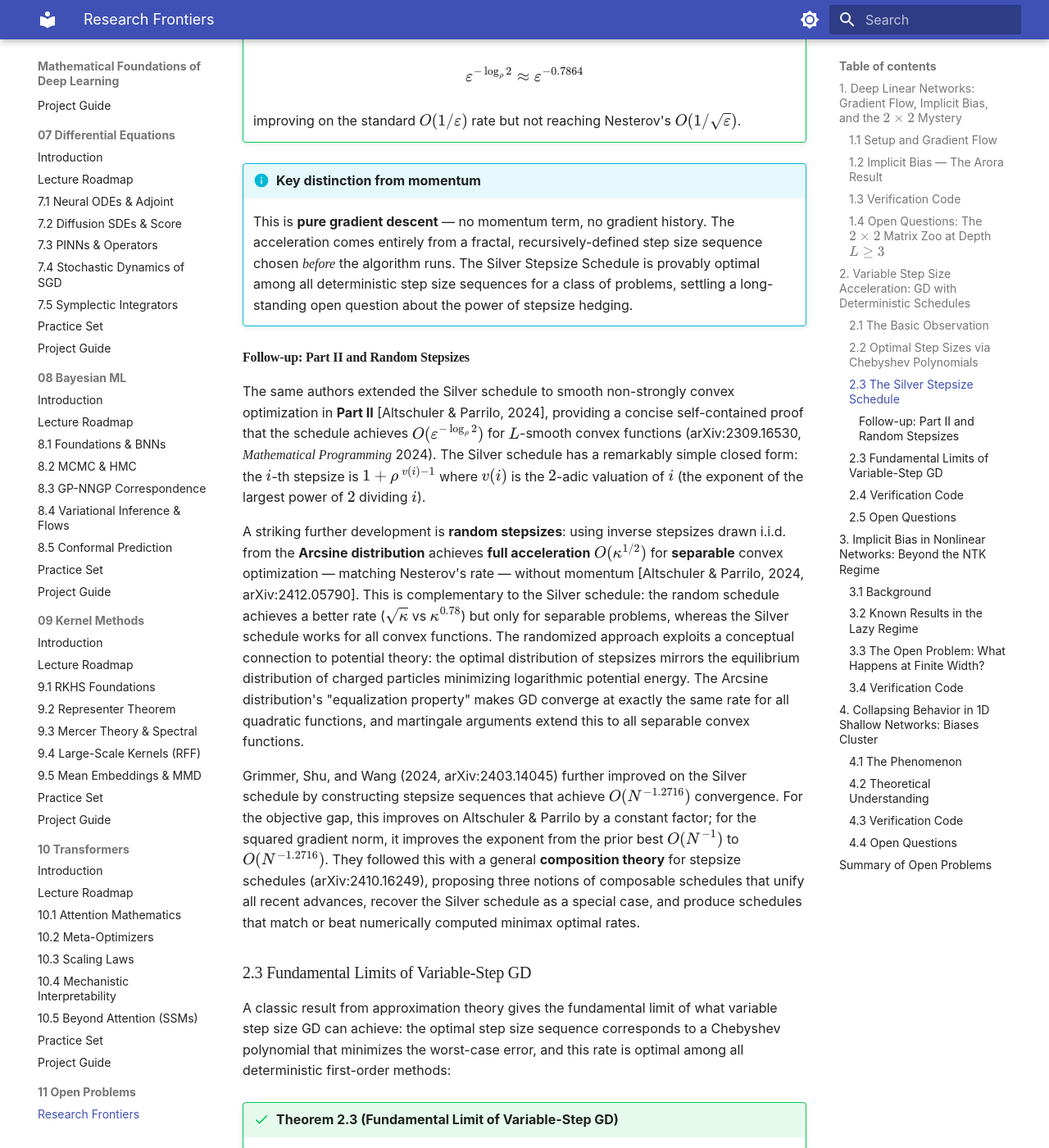
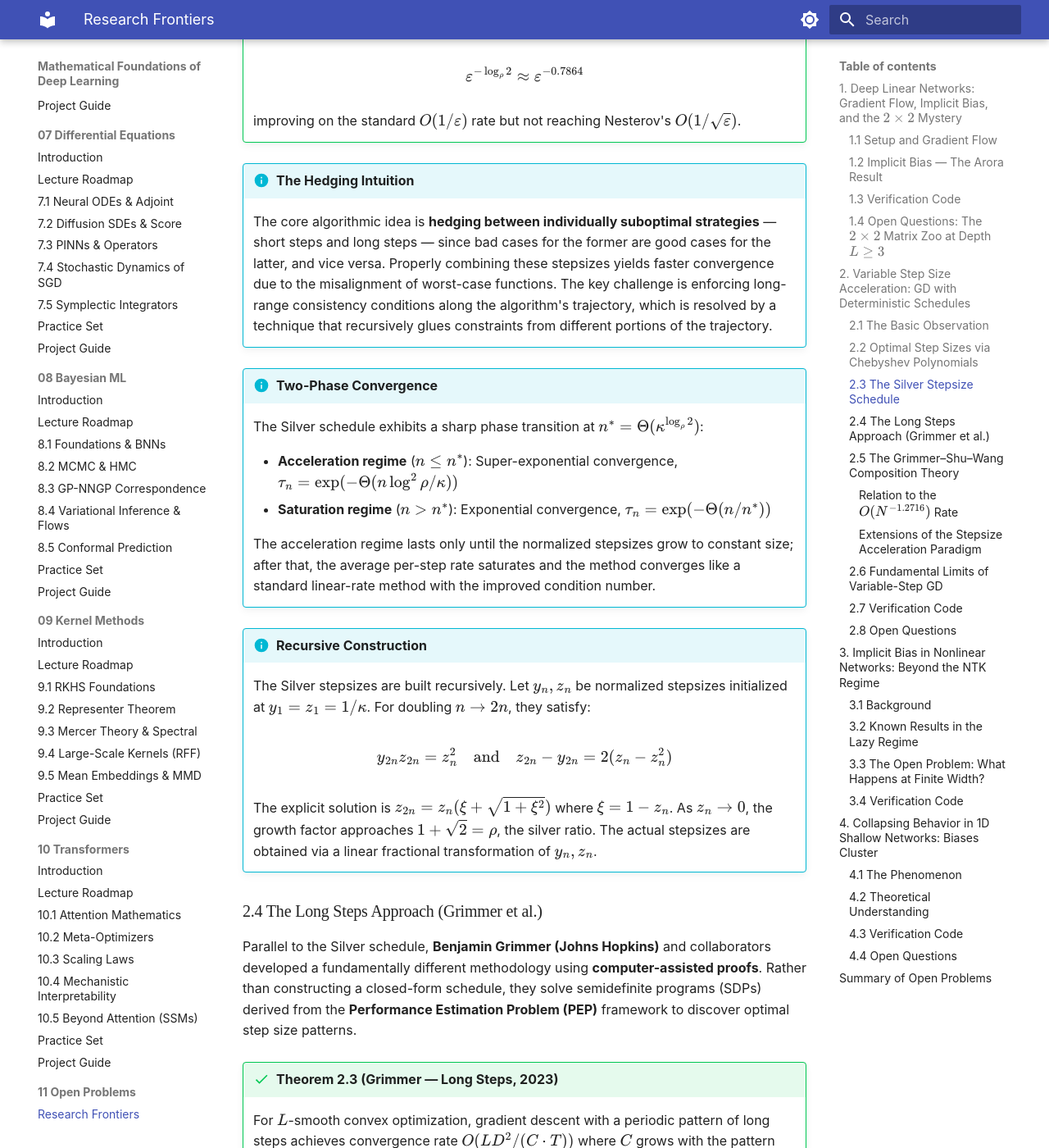
Before and after one commit to lowrank/rtg-mfdl, an MkDocs documentation site: the page built from docs/lectures/11-open-problems/README.md, in a window 1280 px wide and 1400 px high, scrolled down 7724 px. Shown: the whole window at 82% size. Built offline with MkDocs 1.6.1 and Material for MkDocs 9.7.7, drawn with Linux system fonts in a browser that asks for light colours; some web fonts are replaced; some of the changed text lies outside the part shown.

Commit message:
Distill chat transcript into section 2: add hedging intuition, two-phase convergence, Grimmer long-steps table, composition theory, extensions, renumber sections

````diff
--- a/docs/lectures/11-open-problems/README.md
+++ b/docs/lectures/11-open-problems/README.md
@@ -259,18 +259,75 @@
 
     improving on the standard $O(1/\varepsilon)$ rate but not reaching Nesterov's $O(1/\sqrt{\varepsilon})$.
 
-!!! info "Key distinction from momentum"
-    This is **pure gradient descent** — no momentum term, no gradient history. The acceleration comes entirely from a fractal, recursively-defined step size sequence chosen *before* the algorithm runs. The Silver Stepsize Schedule is provably optimal among all deterministic step size sequences for a class of problems, settling a long-standing open question about the power of stepsize hedging.
+!!! info "The Hedging Intuition"
+    The core algorithmic idea is **hedging between individually suboptimal strategies** — short steps and long steps — since bad cases for the former are good cases for the latter, and vice versa. Properly combining these stepsizes yields faster convergence due to the misalignment of worst-case functions. The key challenge is enforcing long-range consistency conditions along the algorithm's trajectory, which is resolved by a technique that recursively glues constraints from different portions of the trajectory.
 
-#### Follow-up: Part II and Random Stepsizes
+!!! info "Two-Phase Convergence"
+    The Silver schedule exhibits a sharp phase transition at $n^* = \Theta(\kappa^{\log_\rho 2})$:
 
-The same authors extended the Silver schedule to smooth non-strongly convex optimization in **Part II** [Altschuler & Parrilo, 2024], providing a concise self-contained proof that the schedule achieves $O(\varepsilon^{-\log_\rho 2})$ for $L$-smooth convex functions (arXiv:2309.16530, *Mathematical Programming* 2024). The Silver schedule has a remarkably simple closed form: the $i$-th stepsize is $1 + \rho^{\,v(i)-1}$ where $v(i)$ is the $2$-adic valuation of $i$ (the exponent of the largest power of $2$ dividing $i$).
+    * **Acceleration regime** ($n \le n^*$): Super-exponential convergence,
+      $\tau_n = \exp(-\Theta(n \log^2 \rho / \kappa))$
+    * **Saturation regime** ($n > n^*$): Exponential convergence,
+      $\tau_n = \exp(-\Theta(n / n^*))$
 
-A striking further development is **random stepsizes**: using inverse stepsizes drawn i.i.d. from the **Arcsine distribution** achieves **full acceleration** $O(\kappa^{1/2})$ for **separable** convex optimization — matching Nesterov's rate — without momentum [Altschuler & Parrilo, 2024, arXiv:2412.05790]. This is complementary to the Silver schedule: the random schedule achieves a better rate ($\sqrt{\kappa}$ vs $\kappa^{0.78}$) but only for separable problems, whereas the Silver schedule works for all convex functions. The randomized approach exploits a conceptual connection to potential theory: the optimal distribution of stepsizes mirrors the equilibrium distribution of charged particles minimizing logarithmic potential energy. The Arcsine distribution's "equalization property" makes GD converge at exactly the same rate for all quadratic functions, and martingale arguments extend this to all separable convex functions.
+    The acceleration regime lasts only until the normalized stepsizes grow to constant size; after that, the average per-step rate saturates and the method converges like a standard linear-rate method with the improved condition number.
 
-Grimmer, Shu, and Wang (2024, arXiv:2403.14045) further improved on the Silver schedule by constructing stepsize sequences that achieve $O(N^{-1.2716})$ convergence. For the objective gap, this improves on Altschuler & Parrilo by a constant factor; for the squared gradient norm, it improves the exponent from the prior best $O(N^{-1})$ to $O(N^{-1.2716})$. They followed this with a general **composition theory** for stepsize schedules (arXiv:2410.16249), proposing three notions of composable schedules that unify all recent advances, recover the Silver schedule as a special case, and produce schedules that match or beat numerically computed minimax optimal rates.
+!!! info "Recursive Construction"
+    The Silver stepsizes are built recursively. Let $y_n, z_n$ be normalized stepsizes initialized at $y_1 = z_1 = 1/\kappa$. For doubling $n \to 2n$, they satisfy:
 
-### 2.3 Fundamental Limits of Variable-Step GD
+    $$
+    y_{2n} z_{2n} = z_n^2 \quad\text{and}\quad z_{2n} - y_{2n} = 2(z_n - z_n^2)
+    $$
+
+    The explicit solution is $z_{2n} = z_n(\xi + \sqrt{1+\xi^2})$ where $\xi = 1 - z_n$. As $z_n \to 0$, the growth factor approaches $1 + \sqrt{2} = \rho$, the silver ratio. The actual stepsizes are obtained via a linear fractional transformation of $y_n, z_n$.
+
+### 2.4 The Long Steps Approach (Grimmer et al.)
+
+Parallel to the Silver schedule, **Benjamin Grimmer (Johns Hopkins)** and collaborators developed a fundamentally different methodology using **computer-assisted proofs**. Rather than constructing a closed-form schedule, they solve semidefinite programs (SDPs) derived from the **Performance Estimation Problem (PEP)** framework to discover optimal step size patterns.
+
+!!! success "Theorem 2.3 (Grimmer — Long Steps, 2023)"
+    For $L$-smooth convex optimization, gradient descent with a periodic pattern of long steps achieves convergence rate $O(LD^2 / (C \cdot T))$ where $C$ grows with the pattern length:
+
+    | Length | Max step | Convergence rate |
+    |--------|----------|-----------------|
+    | $t=7$ | $\mathbf{12.0}$ | $\frac{LD^2}{3.20 \times T}$ |
+    | $t=15$ | $\mathbf{29.7}$ | $\frac{LD^2}{3.86 \times T}$ |
+    | $t=31$ | $\mathbf{72.3}$ | $\frac{LD^2}{4.60 \times T}$ |
+    | $t=63$ | $\mathbf{164.0}$ | $\frac{LD^2}{5.23 \times T}$ |
+    | $t=127$ | $\mathbf{370.0}$ | $\frac{LD^2}{5.83 \times T}$ |
+
+    The stepsizes periodically take extremely long steps (far beyond the $2/L$ stability threshold) that temporarily increase the objective, but analyzed over multiple iterations they yield provably faster convergence.
+
+!!! info "Methodology: Computer-Assisted Proofs"
+    Grimmer's proofs are fundamentally different from traditional optimization analysis:
+
+    > "Our proofs are based on the Performance Estimation Problem (PEP) ideas, which cast computing/bounding the worst-case problem instance of a given algorithm as a Semidefinite Program (SDP). We show that the existence of a feasible solution to a related SDP implies a convergence rate for gradient descent using a corresponding pattern of nonconstant stepsizes. **Here the computer output itself constitutes the proof.**"
+
+This contrasts with the Parrilo/Altschuler approach, which uses analytic recursive certificates that collapse to low-rank quadratic forms. Both techniques converge on the same conclusion — step size variation alone can accelerate GD — but through different proof paradigms.
+
+### 2.5 The Grimmer–Shu–Wang Composition Theory
+
+Grimmer, Shu, and Wang later unified both lines of work through a general **composition theory** for stepsize schedules (arXiv:2410.16249, 2024). They propose three notions of composable schedules:
+
+1. **Basic composable**: Two copies of a schedule can be concatenated into a longer schedule that certifies multi-step descent
+2. **The Silver schedule is basic $s$-composable** — this is why its recursive doubling argument works
+3. **Optimized schedules of every length** generalizing the exponentially-spaced silver stepsizes
+
+The composition framework explains why both the fractal Silver schedule and the SDP-derived long step patterns achieve acceleration: both rely on the same underlying principle that multi-step descent certificates can be composed from shorter certificates.
+
+#### Relation to the $O(N^{-1.2716})$ Rate
+
+Grimmer, Shu, and Wang (arXiv:2403.14045, 2024) used these techniques to construct stepsize sequences achieving $O(N^{-1.2716})$ convergence — a **constant-factor improvement** over the Silver schedule's $O(N^{-0.7864})$ exponent for the objective gap, and an **exponent improvement** for squared gradient norm convergence (from $O(N^{-1})$ to $O(N^{-1.2716})$). Their schedules are similar to but differ slightly from the Silver stepsizes, and are claimed to match or beat numerically computed minimax optimal rates.
+
+#### Extensions of the Stepsize Acceleration Paradigm
+
+The core idea has been extended beyond unconstrained smooth optimization:
+
+* **Proximal gradient descent** (arXiv:2412.05497, 2024): Silver stepsizes accelerate composite optimization $\min f(x) + g(x)$, matching the rates $O(\kappa^{\log_\rho 2})$ and $O(\varepsilon^{-\log_\rho 2})$
+* **Riemannian optimization** (arXiv:2506.06160, 2025): Silver schedules apply on manifolds with applications to Wasserstein space, suggesting the principle is geometric
+* **Schedule concatenation** (arXiv:2410.12395, Fudan, 2024): A unified technique for constructing stepsizes with analytic bounds by concatenating shorter optimal schedules
+
+### 2.6 Fundamental Limits of Variable-Step GD
 
 A classic result from approximation theory gives the fundamental limit of what variable step size GD can achieve: the optimal step size sequence corresponds to a Chebyshev polynomial that minimizes the worst-case error, and this rate is optimal among all deterministic first-order methods:
 
@@ -283,7 +340,7 @@
 
     where $T_K$ is the $K$-th Chebyshev polynomial. This lower bound matches the Chebyshev upper bound up to a constant factor. The convergence is **never second-order** (i.e., never $e^{-cK^2}$), but achieves the optimal first-order rate $((\sqrt{\kappa}-1)/(\sqrt{\kappa}+1))^K$.
 
-### 2.4 Verification Code
+### 2.7 Verification Code
 
 ```python
 import numpy as np
@@ -336,7 +393,7 @@
 plt.grid(True)
 ```
 
-### 2.5 Open Questions
+### 2.8 Open Questions
 
 !!! question "Open Problem 2.1 — Silver Schedule for Non-Separable Non-Quadratic"
     The Arcsine random stepsize schedule achieves full acceleration only for **separable** convex functions. Does there exist a stepsize schedule (deterministic or randomized) that achieves $O(\kappa^{1/2})$ without momentum for *all* convex functions? The Silver schedule gives partial acceleration $\kappa^{\log_\rho 2} \approx \kappa^{0.7864}$ — can this exponent be improved to $0.5$?
````
